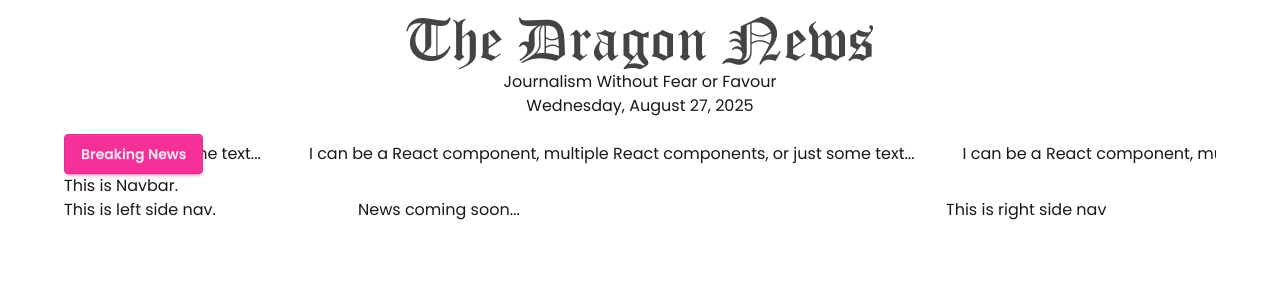
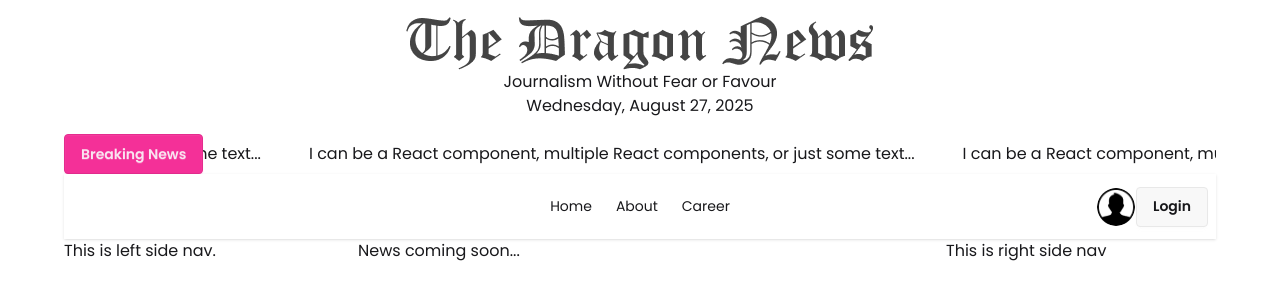
Before and after one commit to shohan89/react-dragon-news-auth, a React (Vite) app: page / in a window 1280 px wide. Shown: the top 300 px of the page. Built offline with nearby package versions, Linux system fonts and the light colour scheme.

Commit message:
create navbar, add navlinks and avater image and login button

```diff
--- a/src/pages/Shared/Navbar/Navbar.jsx
+++ b/src/pages/Shared/Navbar/Navbar.jsx
@@ -1,8 +1,41 @@
+import { Link, NavLink } from "react-router";
+import userDefaultImg from '../../../assets/user.png';
 
 const Navbar = () => {
+    const navLinks = <>
+        <li><NavLink to='/'>Home</NavLink></li>
+        <li><NavLink to='/about'>About</NavLink></li>
+        <li><NavLink to='/career'>Career</NavLink></li>
+    </>
     return (
-        <div>
-            <h2>This is Navbar.</h2>
+        <div className="navbar bg-base-100 shadow-sm">
+            <div className="navbar-start">
+                <div className="dropdown">
+                    <div tabIndex={0} role="button" className="btn btn-ghost lg:hidden">
+                        <svg xmlns="http://www.w3.org/2000/svg" className="h-5 w-5" fill="none" viewBox="0 0 24 24" stroke="currentColor"> <path strokeLinecap="round" strokeLinejoin="round" strokeWidth="2" d="M4 6h16M4 12h8m-8 6h16" /> </svg>
+                    </div>
+                    <ul
+                        tabIndex={0}
+                        className="menu menu-sm dropdown-content bg-base-100 rounded-box z-1 mt-3 w-52 p-2 shadow">
+                            {navLinks}
+                    </ul>
+                </div>
+            </div>
+            <div className="navbar-center hidden lg:flex">
+                <ul className="menu menu-horizontal px-1">
+                    {navLinks}
+                </ul>
+            </div>
+            <div className="navbar-end">
+                <div tabIndex={0} role="button" className="btn btn-ghost btn-circle avatar">
+                    <div className="w-10 rounded-full">
+                    <img
+                        alt="Tailwind CSS Navbar component"
+                        src={userDefaultImg} />
+                    </div>
+                </div>
+                <Link className="btn">Login</Link>
+            </div>
         </div>
     );
 };
```
